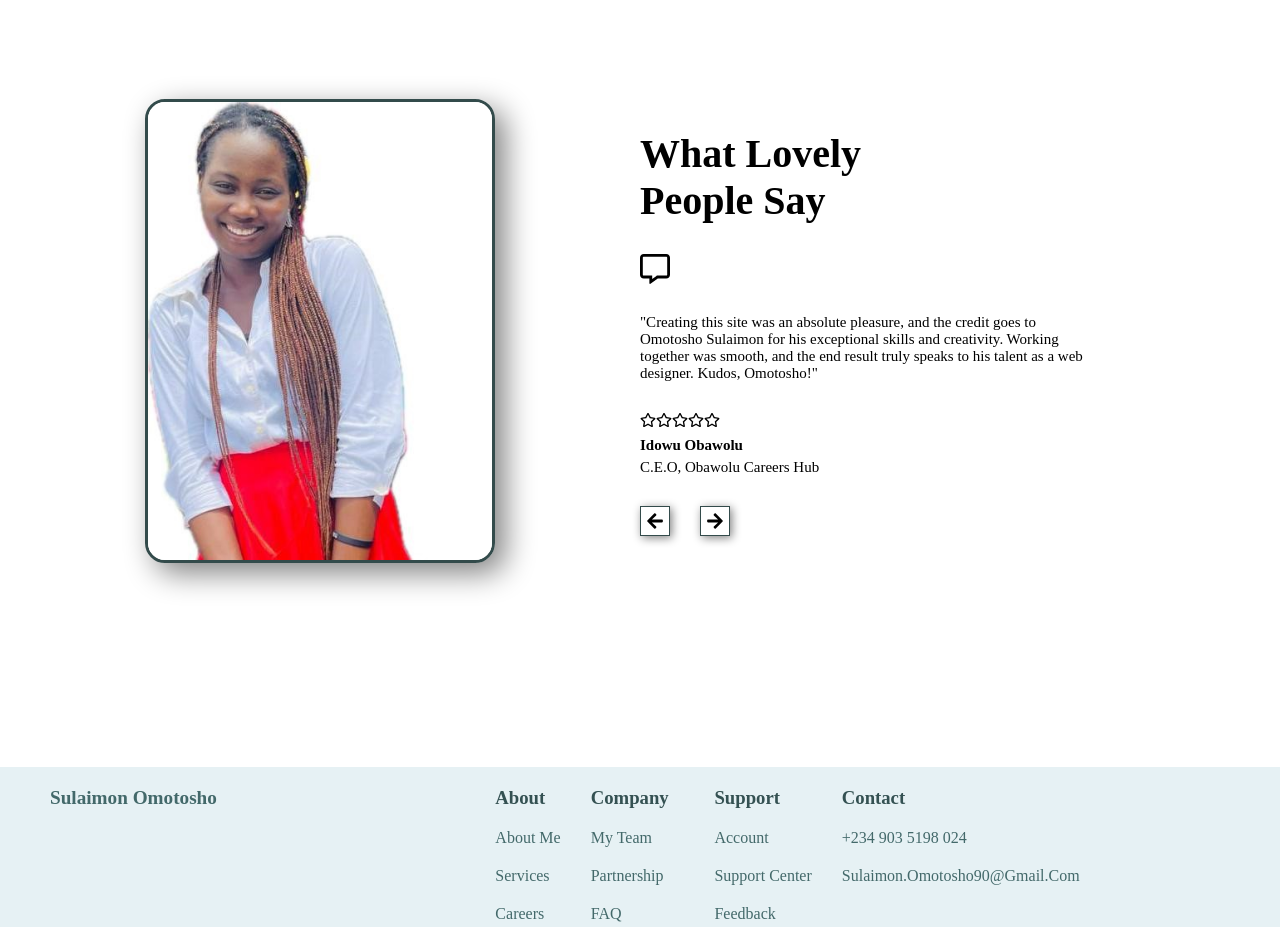
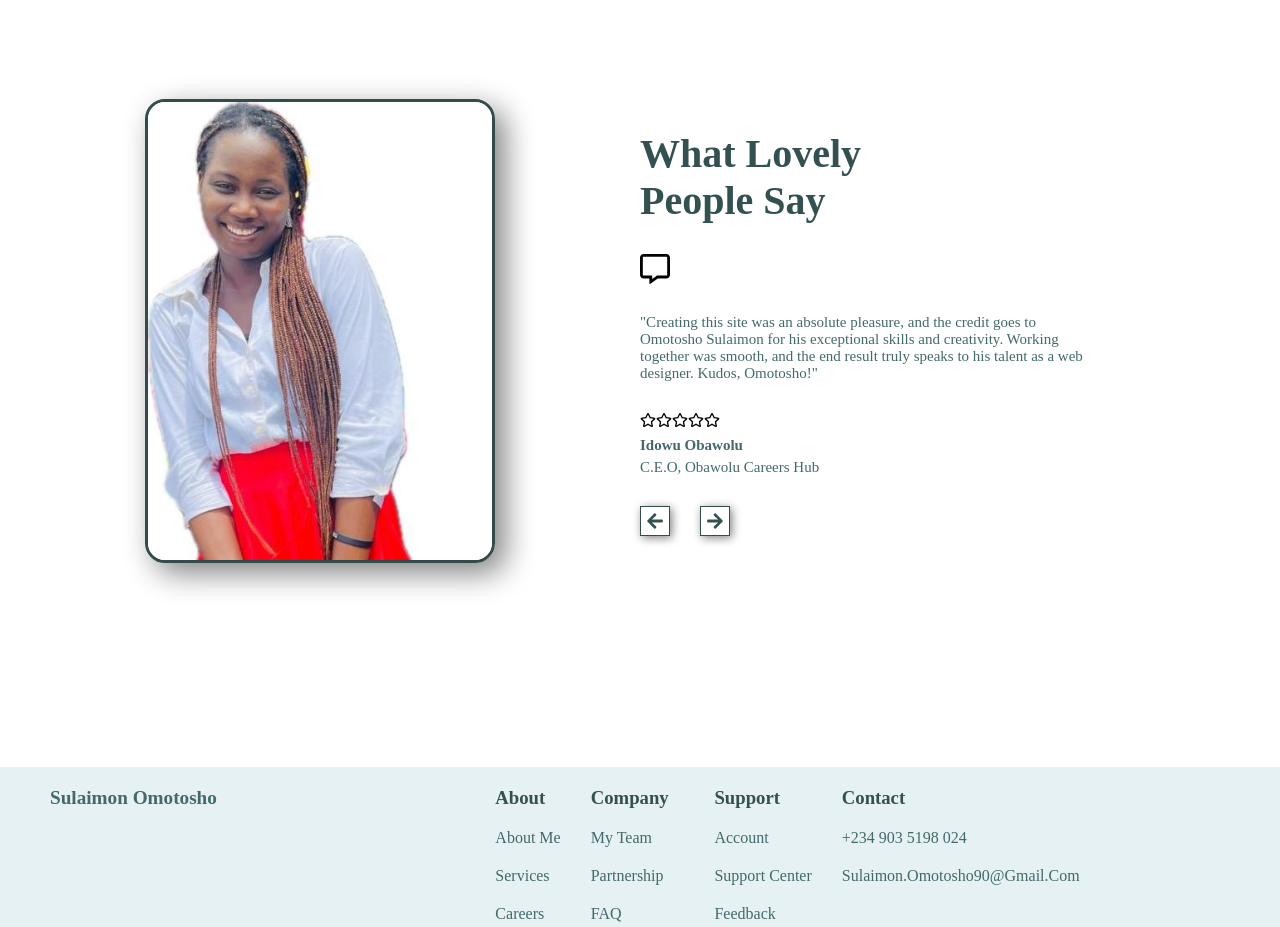
Before and after one commit to Sulaimon-Omotosho/omotosho.sulaimon, a React (Vite) app: page / in a window 1280 px wide. Shown: the part 3180-4107 px from the top of the page. Built offline with nearby package versions, Linux system fonts and the light colour scheme.

Commit message:
colors added

```diff
--- a/src/components/feedback/feedback.scss
+++ b/src/components/feedback/feedback.scss
@@ -55,6 +55,7 @@
           text-transform: capitalize;
           font-size: 40px;
           width: 50%;
+          color: rgb(52, 81, 82);
 
           @include tablet {
             width: 100%;
@@ -71,6 +72,7 @@
           p {
             font-weight: 5px;
             font-size: 15px;
+            color: rgb(67, 105, 106);
           }
         }
         .commenter {
@@ -87,6 +89,7 @@
           p {
             font-weight: 5px;
             font-size: 15px;
+            color: rgb(67, 105, 106);
           }
         }
 
@@ -101,6 +104,7 @@
             cursor: pointer;
             box-shadow: 2px 2px 10px rgba(0, 0, 0, 0.493);
             transition: ease 500ms;
+            color: rgb(52, 81, 82);
           }
 
           .button:hover {
```
